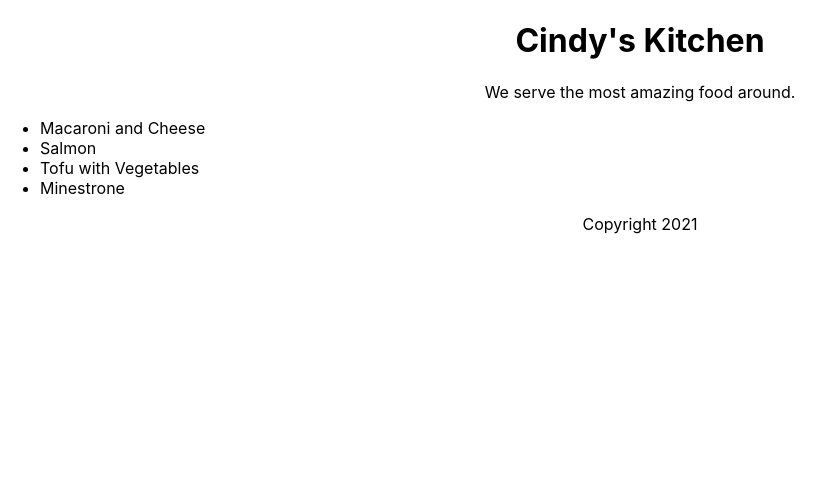
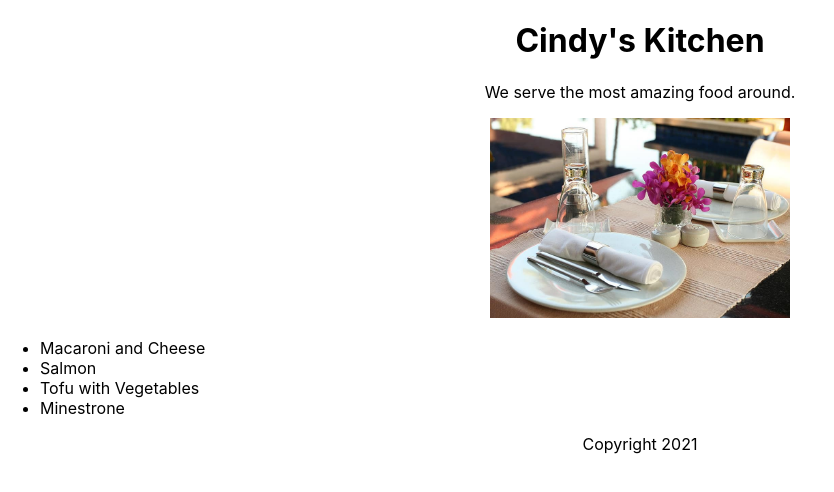
Before and after one commit to danish-faisal/React.js-Essential-Training, a React (Create React App) app: page / in a window 1280 px wide. Shown: the top 492 px of the page, without its empty margins (0-834 px from the left). Built offline with nearby package versions, Linux system fonts and the light colour scheme.

Commit message:
Displaying images with react

```diff
--- a/src/App.js
+++ b/src/App.js
@@ -1,4 +1,5 @@
 import './App.css';
+import restaurant from "./restaurant.jpg"
 
 function Header(props) {
   return (
@@ -10,6 +11,7 @@ function Main(props) {
   return (
     <section>
       <p>We serve the most {props.adjective} food around.</p>
+      <img height="200" src={restaurant} alt="napkin and silverware at a restaurant table" />
       <ul style={{ textAlign: "left" }}>
         {props.dishes.map((dish) => <li key={dish.id}>{dish.title}</li>)}
       </ul>
```
Also changed, not shown: src/restaurant.jpg (added).
